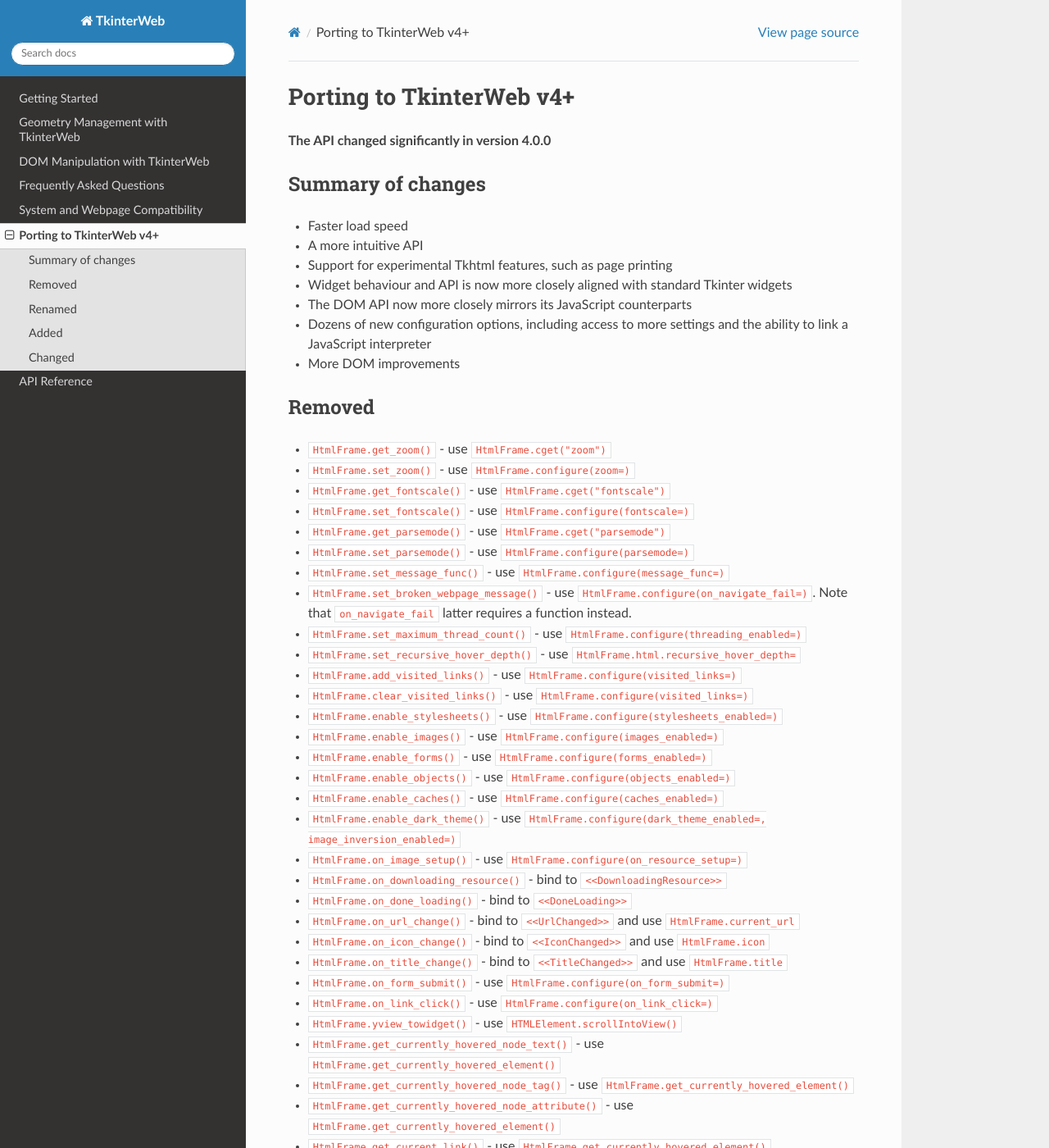
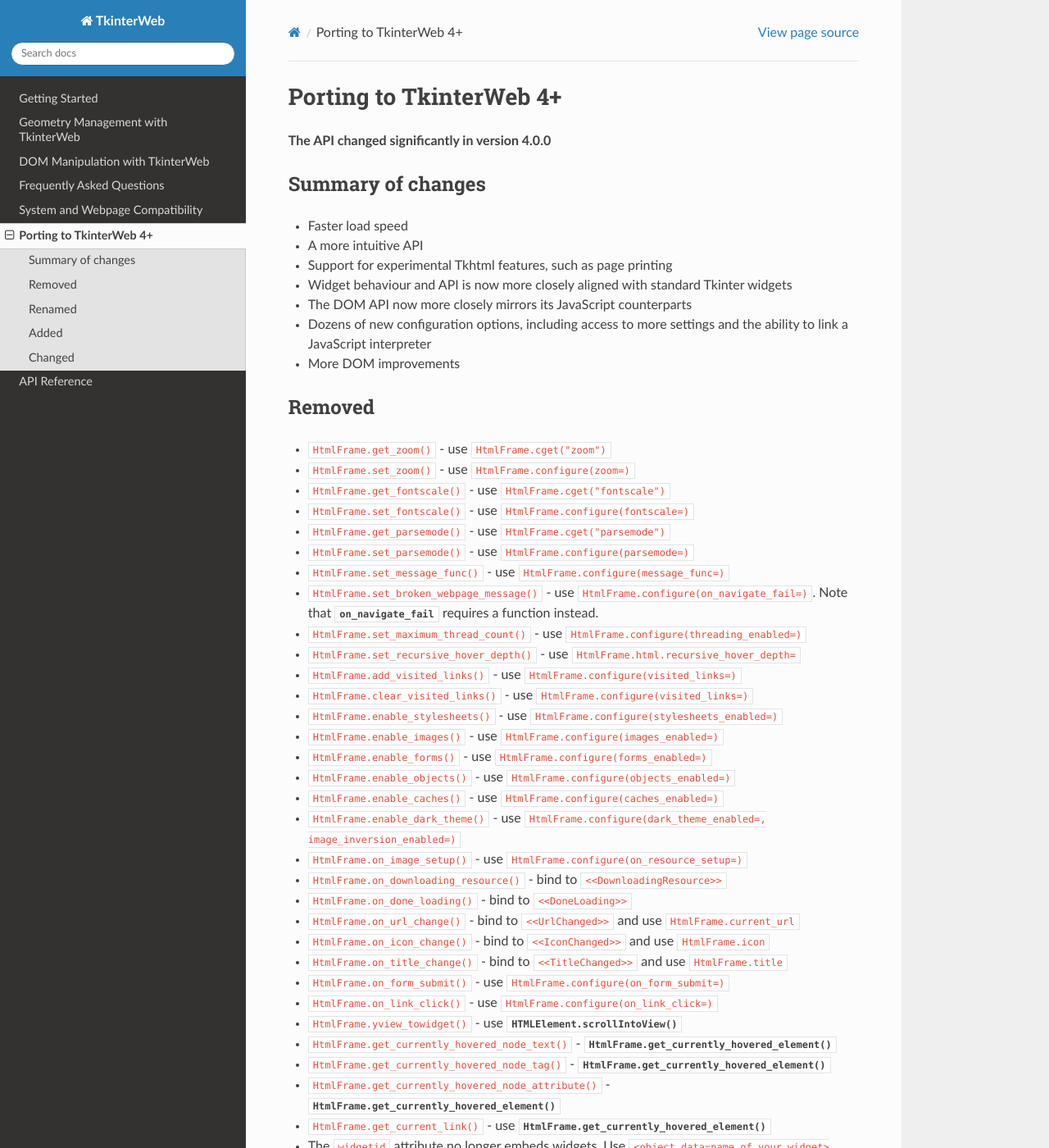
Before and after one commit to Andereoo/TkinterWeb, a Sphinx documentation site: the page built from docs/source/upgrading.rst, in a window 1280 px wide and 1400 px high. Shown: the whole window at 82% size. Built offline with Sphinx 7.4.7 and the Read the Docs theme 3.1.0, drawn with Linux system fonts in a browser that asks for light colours; some of the changed text lies outside the part shown.

Commit message:
More docs improvements

```diff
--- a/docs/source/upgrading.rst
+++ b/docs/source/upgrading.rst
@@ -1,5 +1,5 @@
-Porting to TkinterWeb v4+
-=========================
+Porting to TkinterWeb 4+
+========================
 
 
 **The API changed significantly in version 4.0.0**
@@ -25,7 +25,7 @@
 * ``HtmlFrame.get_parsemode()`` - use ``HtmlFrame.cget("parsemode")``
 * ``HtmlFrame.set_parsemode()`` - use ``HtmlFrame.configure(parsemode=)``
 * ``HtmlFrame.set_message_func()`` - use ``HtmlFrame.configure(message_func=)``
-* ``HtmlFrame.set_broken_webpage_message()`` - use ``HtmlFrame.configure(on_navigate_fail=)``. Note that ``on_navigate_fail`` latter requires a function instead.
+* ``HtmlFrame.set_broken_webpage_message()`` - use ``HtmlFrame.configure(on_navigate_fail=)``. Note that :attr:`on_navigate_fail` requires a function instead.
 * ``HtmlFrame.set_maximum_thread_count()`` - use ``HtmlFrame.configure(threading_enabled=)``
 * ``HtmlFrame.set_recursive_hover_depth()`` - use ``HtmlFrame.html.recursive_hover_depth=``
 * ``HtmlFrame.add_visited_links()`` - use ``HtmlFrame.configure(visited_links=)``
@@ -44,11 +44,11 @@
 * ``HtmlFrame.on_title_change()`` - bind to ``<<TitleChanged>>`` and use ``HtmlFrame.title``
 * ``HtmlFrame.on_form_submit()`` - use ``HtmlFrame.configure(on_form_submit=)``
 * ``HtmlFrame.on_link_click()`` - use ``HtmlFrame.configure(on_link_click=)``
-* ``HtmlFrame.yview_towidget()`` - use ``HTMLElement.scrollIntoView()``
-* ``HtmlFrame.get_currently_hovered_node_text()`` - use ``HtmlFrame.get_currently_hovered_element()``
-* ``HtmlFrame.get_currently_hovered_node_tag()`` - use ``HtmlFrame.get_currently_hovered_element()``
-* ``HtmlFrame.get_currently_hovered_node_attribute()`` - use ``HtmlFrame.get_currently_hovered_element()``
-* ``HtmlFrame.get_current_link()`` - use ``HtmlFrame.get_currently_hovered_element()``
+* ``HtmlFrame.yview_towidget()`` - use :meth:`.HTMLElement.scrollIntoView`
+* ``HtmlFrame.get_currently_hovered_node_text()`` - :meth:`.HtmlFrame.get_currently_hovered_element`
+* ``HtmlFrame.get_currently_hovered_node_tag()`` - :meth:`.HtmlFrame.get_currently_hovered_element`
+* ``HtmlFrame.get_currently_hovered_node_attribute()`` - :meth:`.HtmlFrame.get_currently_hovered_element`
+* ``HtmlFrame.get_current_link()`` - use :meth:`.HtmlFrame.get_currently_hovered_element`
 
 * The ``widgetid`` attribute no longer embeds widgets. Use ``<object data=name_of_your_widget></object>`` instead. This improves load speeds and allows for widget style handling.
 
@@ -126,7 +126,7 @@
 * Threading now cannot be enabled if the Tcl/Tk build does not support it.
 
 * :meth:`.HTMLElement.remove` now raises a TclError when invoked on ``<html>`` or ``<body>`` elements, which previously caused segmentation faults.
-* :attr:`.HTMLElement.innerHTML` and :meth:`.HTMLElement.textContent` now raise a TclError when invoked on ``<html>`` elements, which previously caused segmentation faults.
+* :attr:`.HTMLElement.innerHTML` and :attr:`.HTMLElement.textContent` now raise a TclError when invoked on ``<html>`` elements, which previously caused segmentation faults.
 
 
 * The ability to style color selector inputs was improved.
--- a/setup.py
+++ b/setup.py
@@ -7,7 +7,7 @@
 
 setup(
     name="tkinterweb",
-    version="4.0.4",
+    version="4.0.5",
     description="HTML/CSS viewer for Tkinter",
     long_description=README,
     long_description_content_type="text/markdown",
```
Also changed, not shown: README.md (+1 -1 lines), docs/DOM.md (+1 -1 lines), docs/HTMLFRAME.md (+1 -1 lines), docs/HTMLLABEL.md (+1 -1 lines), docs/TKINTERWEB.md (+1 -1 lines), docs/UPGRADING.md (+1 -1 lines), 2 other files.
